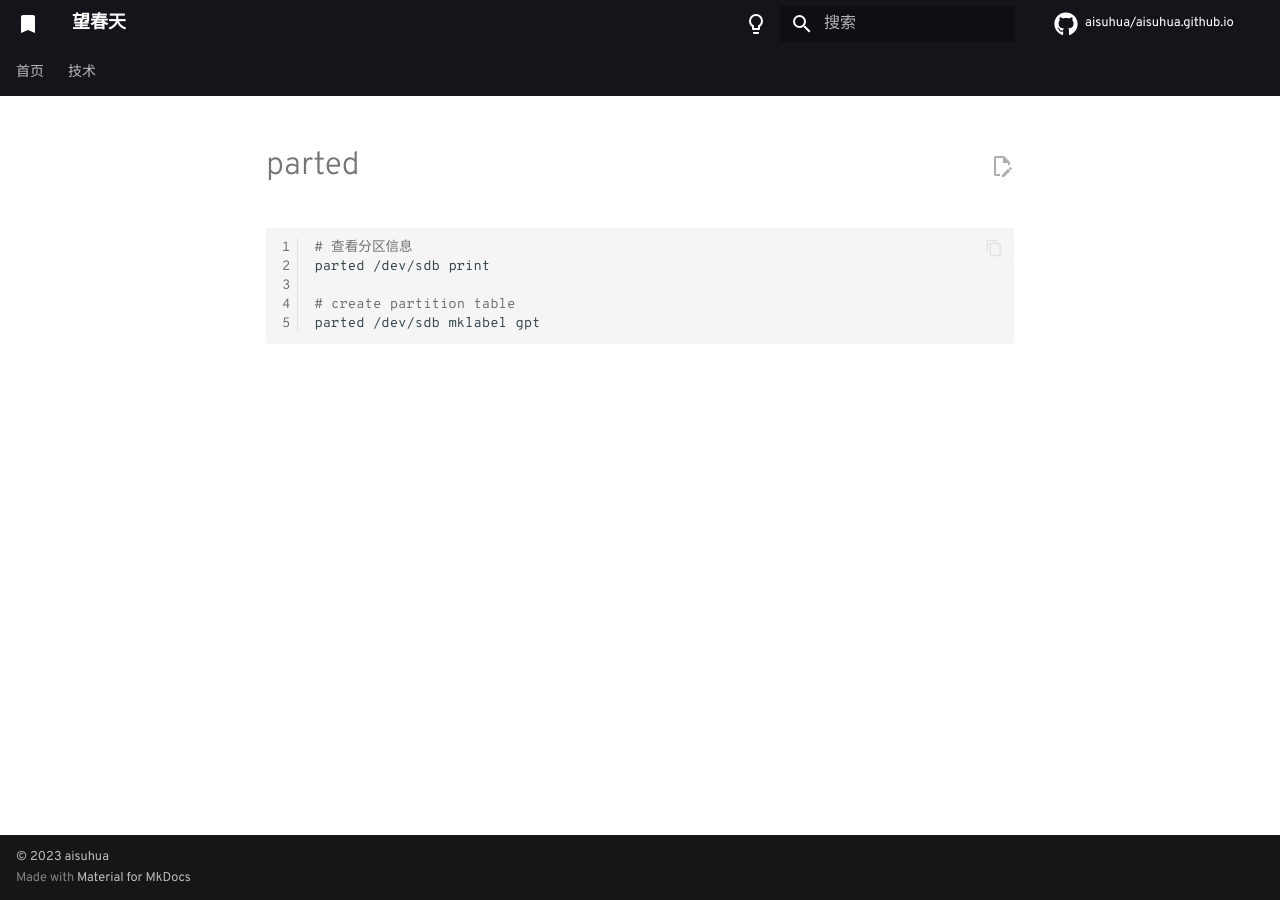
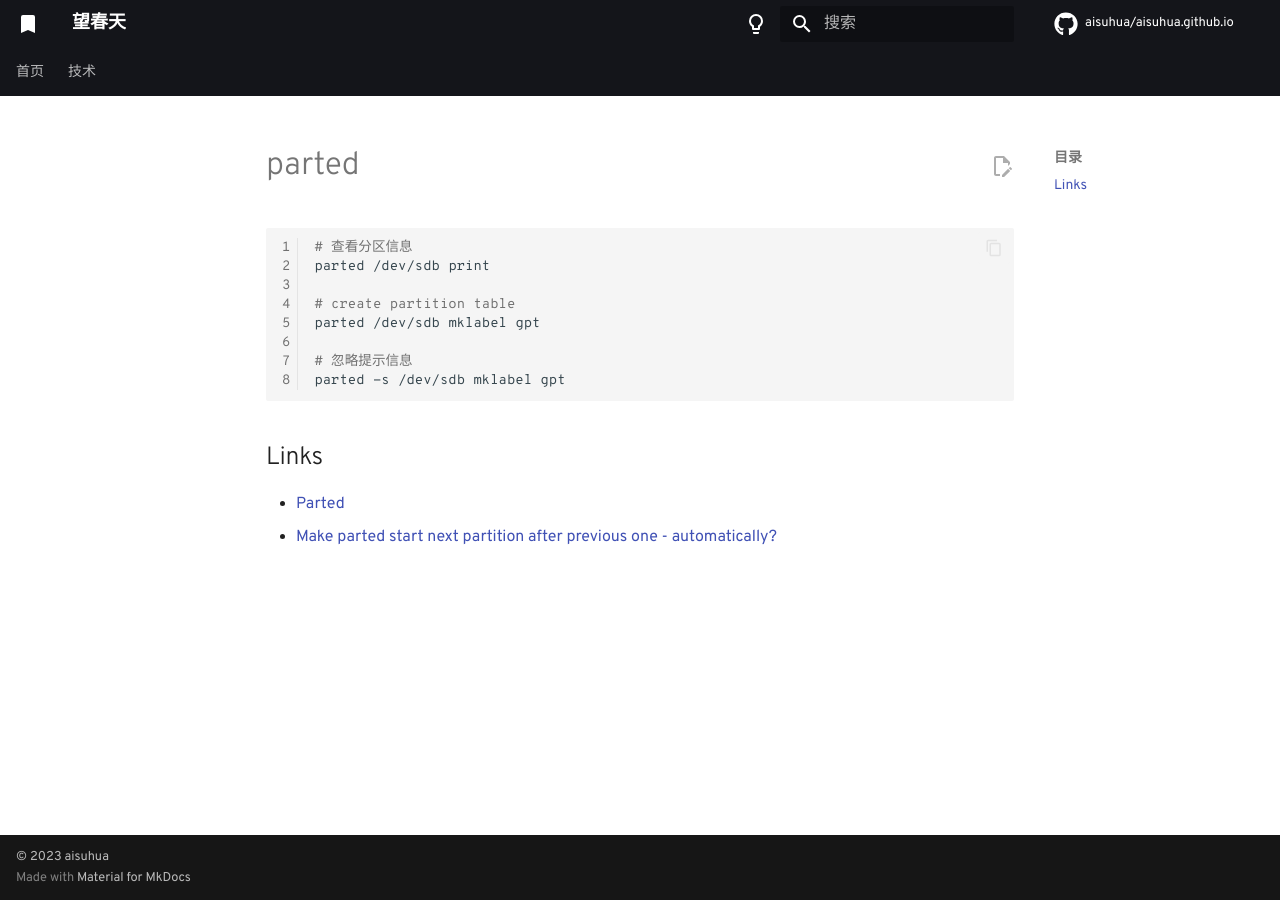
Before and after one commit to aisuhua/aisuhua.github.io, an MkDocs documentation site: the page built from docs/linux/parted.md, in a window 1280 px wide. Built offline with MkDocs 1.6.1 and Material for MkDocs 9.7.7, drawn with Linux system fonts in a browser that asks for light colours; comment, search, counter and statistics services are not loaded.

Commit message:
parted.md

````diff
--- a/docs/linux/parted.md
+++ b/docs/linux/parted.md
@@ -7,5 +7,11 @@ parted /dev/sdb print
 # create partition table
 parted /dev/sdb mklabel gpt
 
+# 忽略提示信息
+parted -s /dev/sdb mklabel gpt
+```
 
-```
+## Links
+
+- [Parted](https://wiki.archlinux.org/title/Parted)
+- [Make parted start next partition after previous one - automatically?](https://unix.stackexchange.com/questions/425141/make-parted-start-next-partition-after-previous-one-automatically)
````
